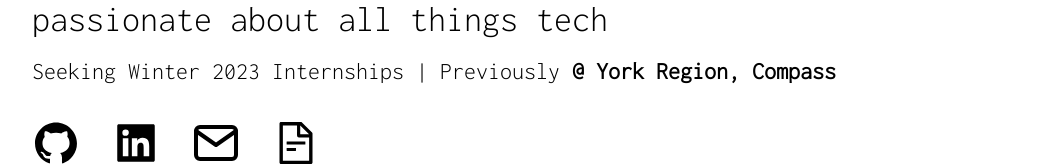
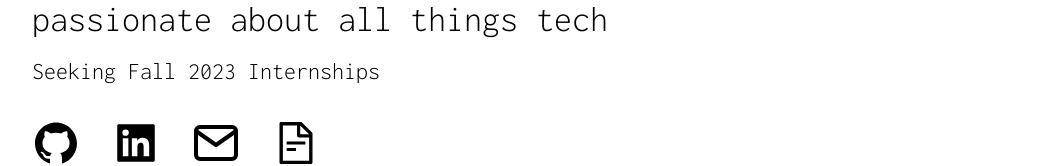
Before and after one commit to shaikhareeb/areeb-shaikh-portfolio-site-v2, a React (Create React App) app: page /#/ in a window 1280 px wide. Shown: the part 297-463 px from the top of the page, without its empty margins (112-1167 px from the left). Built offline with nearby package versions, Linux system fonts and the light colour scheme.

Commit message:
initial commit

```diff
--- a/public/index.html
+++ b/public/index.html
@@ -19,6 +19,7 @@
 			href="https://img.icons8.com/android/100/000000/user-male.png"
 		/>
 		<title>Areeb Shaikh</title>
+		<script src="https://cdn.tailwindcss.com"></script>
 	</head>
 	<body>
 		<noscript>You need to enable JavaScript to run this app.</noscript>
--- a/src/App.js
+++ b/src/App.js
@@ -5,7 +5,7 @@ import Experience from "./Pages/Experience";
 import Projects from "./Pages/Projects";
 import Photography from "./Pages/Photography";
 import { useState } from "react";
-import { BrowserRouter as Router, Route, Switch } from "react-router-dom";
+import { BrowserRouter as Router, Route, Routes } from "react-router-dom";
 import { ThemeProvider, createGlobalStyle } from "styled-components";
 import ScrollToTop from "./ScrollToTop";
 
@@ -44,23 +44,13 @@ const App = () => {
 				<ScrollToTop />
 				<div className="mt-6 m-auto p-4 max-w-screen-lg">
 					<Navbar theme={theme} setTheme={setTheme} />
-					<Switch>
-						<Route exact path="/">
-							<Home theme={theme} />
-						</Route>
-						<Route exact path="/about">
-							<About />
-						</Route>
-						<Route exact path="/experience">
-							<Experience theme={theme} />
-						</Route>
-						<Route exact path="/projects">
-							<Projects theme={theme} />
-						</Route>
-						<Route exact path="/photography">
-							<Photography />
-						</Route>
-					</Switch>
+					<Routes>
+						<Route path="/" element={<Home theme={theme} />} />
+						<Route path="/about" element={<About />} />
+						<Route path="/experience" element={<Experience theme={theme} />} />
+						<Route path="/projects" element={<Projects theme={theme} />} />
+						<Route path="/photography" element={<Photography />} />
+					</Routes>
 				</div>
 			</Router>
 		</ThemeProvider>
--- a/src/Components/ExperienceCard.js
+++ b/src/Components/ExperienceCard.js
@@ -18,14 +18,12 @@ const Card = ({ image, text, text2, theme, date, body }) => {
 				onClick={toggleModal}
 			>
 				<div
-					className="cursor-pointer rounded-md md:flex hidden flex-col justify-center items-center duration-300
-							absolute w-full h-full text-zero bg-opacity-0 bg-black text-opacity-0 hover:bg-opacity-50
-							hover:text-2xl"
+					className="cursor-pointer rounded-md hidden flex-col justify-center items-center duration-300
+							absolute w-full h-full bg-opacity-0 bg-black text-transparent hover:text-white hover:bg-opacity-50
+							hover:text-2xl md:flex"
 				>
-					<p className="font-mono text-white">{text}</p>
-					<p className="md:hover:text-2xl font-inconsolata text-white">
-						{text2}
-					</p>
+					<p className="font-mono">{text}</p>
+					<p className="font-inconsolata">{text2}</p>
 				</div>
 				<Modal
 					image={image}
--- a/src/Components/Footer.js
+++ b/src/Components/Footer.js
@@ -2,7 +2,7 @@ const Footer = () => {
 	return (
 		<footer className="h-16">
 			<h1 className="pt-6 text-center font-mono md:text-sm text-xs">
-				Designed & Developed by Areeb Shaikh © 2022
+				Designed & Developed by Areeb Shaikh © 2023
 			</h1>
 		</footer>
 	);
--- a/src/Components/Hero.js
+++ b/src/Components/Hero.js
@@ -25,23 +25,7 @@ const Hero = () => {
 				things tech
 			</h2>
 			<h2 className="font-inconsolata md:text-2xl text-sm mb-8">
-				Seeking Winter 2023 Internships | Previously{" "}
-				<a
-					href="https://www.york.ca/"
-					target="_blank"
-					rel="noopener noreferrer"
-					className="font-bold"
-				>
-					@ York Region,
-				</a>{" "}
-				<a
-					href="https://checkcompass.ca/"
-					target="_blank"
-					rel="noopener noreferrer"
-					className="font-bold"
-				>
-					Compass
-				</a>{" "}
+				Seeking Fall 2023 Internships
 			</h2>
 			<motion.div
 				className="mt-6 flex"
--- a/src/Components/HomeCard.js
+++ b/src/Components/HomeCard.js
@@ -1,8 +1,8 @@
 import { motion } from "framer-motion";
-import { useHistory } from "react-router-dom";
+import { useNavigate } from "react-router-dom";
 
 const HomeCard = ({ image, route }) => {
-	let history = useHistory();
+	let navigate = useNavigate();
 	let routeLink = route;
 	return (
 		<motion.div
@@ -11,7 +11,7 @@ const HomeCard = ({ image, route }) => {
 				backgroundImage: `url(${image})`,
 			}}
 			className="bg-no-repeat bg-contain bg-center rounded-md relative w-full md:h-96 h-48 bg-gray-200 cursor-pointer"
-			onClick={() => history.push(routeLink)}
+			onClick={() => navigate(routeLink)}
 		/>
 	);
 };
--- a/src/Components/ProjectCardGitHub.js
+++ b/src/Components/ProjectCardGitHub.js
@@ -19,9 +19,9 @@ const ProjectCardGitHub = ({ image, text, theme, tech, body, link }) => {
 			>
 				<div
 					className="cursor-pointer rounded-md md:flex hidden justify-center items-center duration-300 absolute w-full h-full
-							text-zero bg-opacity-0 bg-black text-opacity-0 hover:bg-opacity-50 hover:text-2xl"
+							text-transparent bg-opacity-0 bg-black hover:text-white hover:bg-opacity-50 hover:text-2xl"
 				>
-					<p className="font-mono text-white">{text}</p>
+					<p className="font-mono">{text}</p>
 				</div>
 				<ModalGitHub
 					image={image}
--- a/src/Components/ProjectCardNoGitHub.js
+++ b/src/Components/ProjectCardNoGitHub.js
@@ -19,9 +19,9 @@ const ProjectCardNoGitHub = ({ image, text, theme, tech, body }) => {
 			>
 				<div
 					className="cursor-pointer rounded-md md:flex hidden justify-center items-center duration-300 absolute w-full h-full
-							text-zero bg-opacity-0 bg-black text-opacity-0 hover:bg-opacity-50 hover:text-2xl"
+							text-transparent bg-opacity-0 bg-black hover:text-white hover:bg-opacity-50 hover:text-2xl"
 				>
-					<p className="font-mono text-white">{text}</p>
+					<p className="font-mono">{text}</p>
 				</div>
 				<ModalNoGitHub
 					image={image}
--- a/tailwind.config.js
+++ b/tailwind.config.js
@@ -1,6 +1,5 @@
 module.exports = {
-	purge: ["./src/**/*.{js,jsx,ts,tsx}", "./public/index.html"],
-	darkMode: false, // or 'media' or 'class'
+	content: ["./src/**/*.{js,jsx,ts,tsx}", "./public/index.html"],
 	theme: {
 		extend: {
 			fontFamily: {
@@ -18,10 +17,5 @@ module.exports = {
 			},
 		},
 	},
-	variants: {
-		extend: {
-			fontSize: ["hover"],
-		},
-	},
 	plugins: [],
 };
```
Also changed, not shown: package.json (+18 -17 lines), 1 other file (tests, documents, lock files or other folders).
